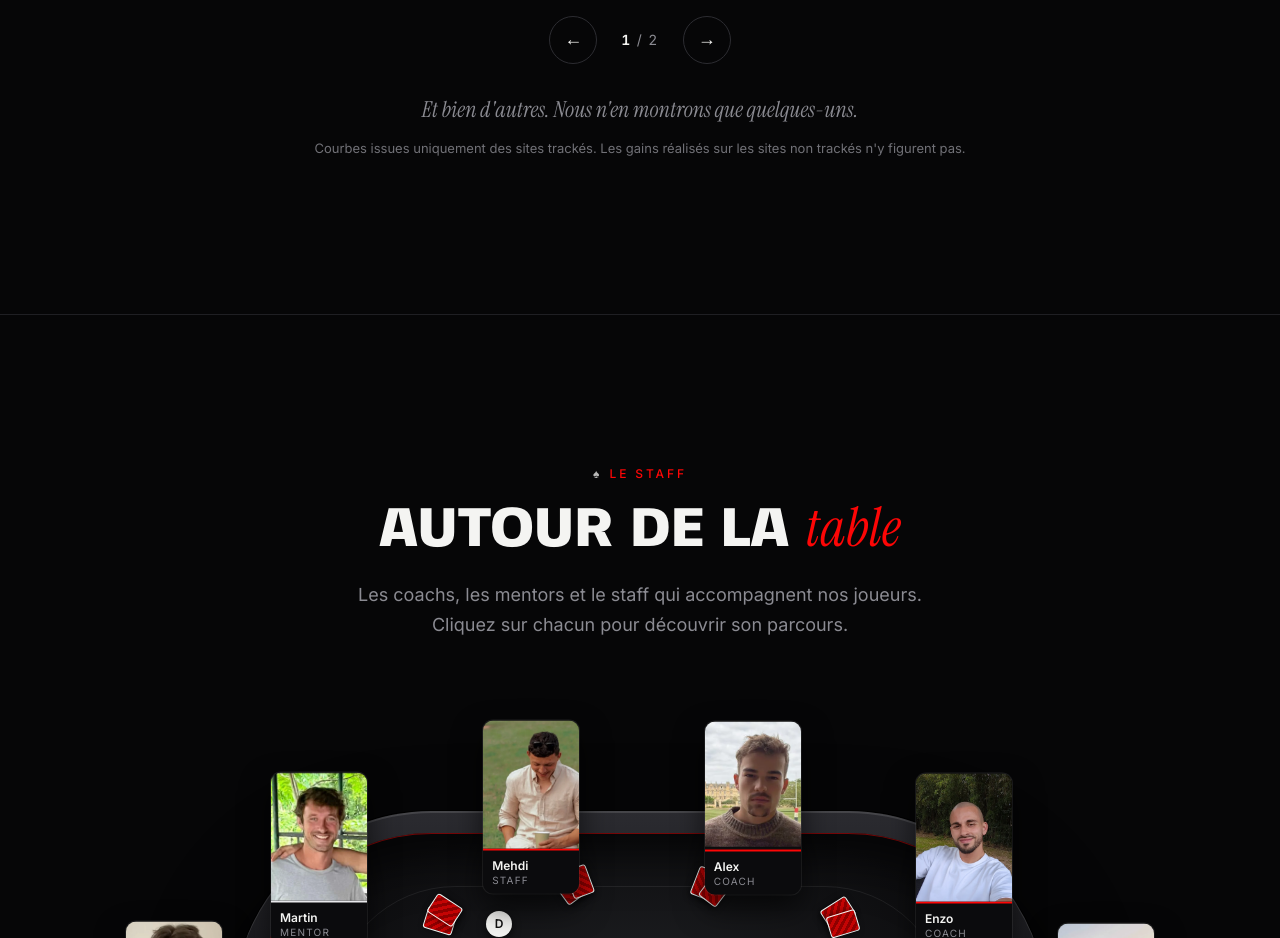
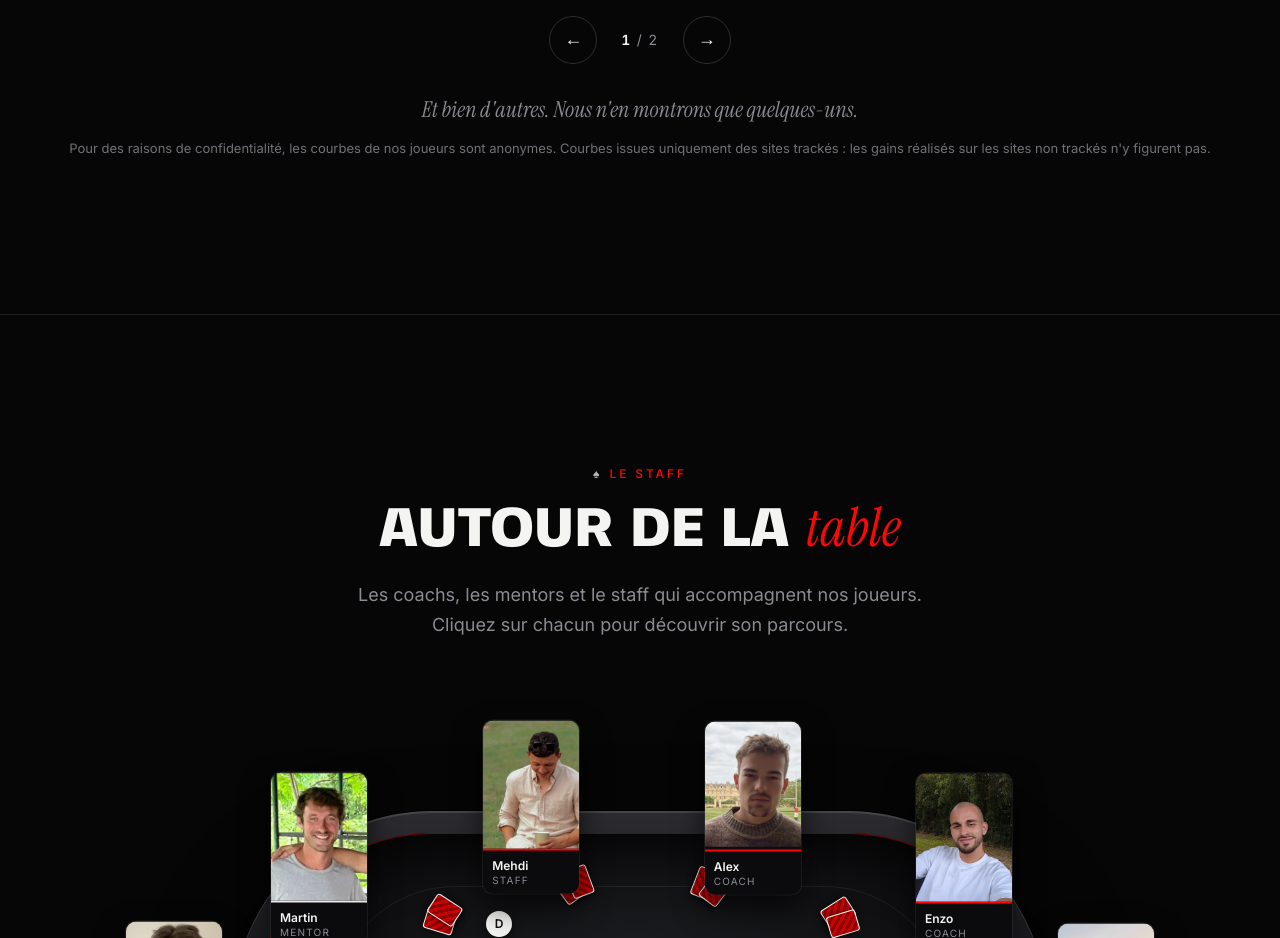
Before and after one commit to RTSHOLDEM/rtspoker.com, a plain HTML site: page index.html in a window 1280 px wide. Shown: the part 5640-6578 px from the top of the page. Drawn offline with Linux system fonts and the light colour scheme.

Commit message:
Results: privacy note

```diff
--- a/index.html
+++ b/index.html
@@ -276,7 +276,7 @@
       <button class="arrow" data-step="1" aria-label="Joueur suivant">→</button>
     </div>
     <p class="res-more">Et bien d'autres. Nous n'en montrons que quelques-uns.</p>
-    <p class="res-note">Courbes issues uniquement des sites trackés. Les gains réalisés sur les sites non trackés n'y figurent pas.</p>
+    <p class="res-note">Pour des raisons de confidentialité, les courbes de nos joueurs sont anonymes. Courbes issues uniquement des sites trackés : les gains réalisés sur les sites non trackés n'y figurent pas.</p>
   </div>
 </section>
 
```
